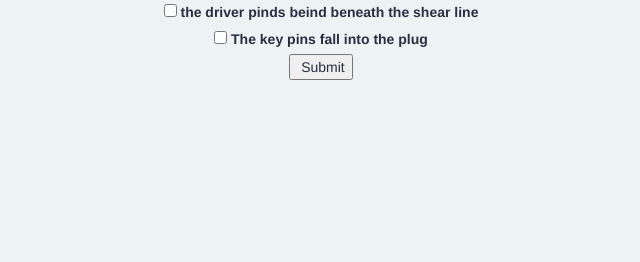
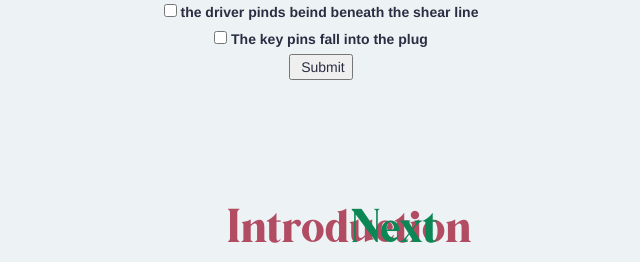
Before and after one commit to dogforpm/LockpickLearningProject, a Flask app: page /Lesson1 in a window 1280 px wide. Shown: the part 2314-2576 px from the top of the page, without its empty margins (319-959 px from the left). Before the commit the page ends 2394 px from the top, so only its background shows below. Run offline with Flask 2, Linux system fonts and the light colour scheme; parts of the project's set-up code (start-up, migrations or seed data) failed here and were passed over; some libraries are stand-ins or nearby versions.

Commit message:
Added movement between pages

```diff
--- a/app/Static/styles/infopageStyleSheet.css
+++ b/app/Static/styles/infopageStyleSheet.css
@@ -27,3 +27,45 @@
     position: relative;
     text-align: center;
 }
+.Movement {
+    height: 75px;
+    position: relative;
+    text-align: center;
+    vertical-align: middle;
+}
+
+.Button1 {
+    height: 70px;
+    width: 120px;
+    text-align: center;
+    border: none;
+    background-color: inherit;
+    padding: 14px 28px;
+    font-size: 46px;
+    cursor: pointer;
+    color: #B24C63;
+    display: inline-block;
+    font-family: Backlash;
+}
+.Button2 {
+    height: 70px;
+    width: 120px;
+    text-align: center;
+    border: none;
+    background-color: inherit;
+    padding: 14px 28px;
+    color: #0A8754;
+    font-size: 46px;
+    cursor: pointer;
+    display: inline-block;
+    font-family: Backlash;
+}
+
+a {
+    display: block;
+    width: 100%;
+    line-height: 2em;
+    text-align: center;
+    text-decoration: none;
+    border-radius: 5px;
+}
--- a/app/Templates/Lesson1.html
+++ b/app/Templates/Lesson1.html
@@ -138,6 +138,12 @@
 
         </div>
     </div>
+    <div class = "container">
+        <div class="Movement">
+            <button class = "Button1" onclick="window.location.href='/Intro'">Introduction</button>
+            <button class = "Button2" onclick="window.location.href='/Lesson2'">Next</button>
+        </div>
+    </div>
     {% endblock %}
 
 <!--
--- a/app/Templates/Lesson3.html
+++ b/app/Templates/Lesson3.html
@@ -119,6 +119,12 @@
             </div>
         </div>
     </div>
+    <div class = "container">
+        <div class="Movement">
+            <button class = "Button1" onclick="window.location.href='/Lesson2'">Introduction</button>
+            <button class = "Button2" onclick="window.location.href='/Stats'">Next</button>
+        </div>
+    </div>
     {% endblock %}
 
 <!--
--- a/app/Templates/Lockpick_Intro.html
+++ b/app/Templates/Lockpick_Intro.html
@@ -78,4 +78,9 @@
                 </div>
             </div>
         </div>
+        <div class = "container">
+            <div id = button class="Movement">
+                <button class = "Button2" onclick="window.location.href='/Lesson1'">Start Learning</button>
+            </div>
+        </div>
     {% endblock %}
```
Also changed, not shown: app/Templates/Lesson2.html (+6 -2 lines).
